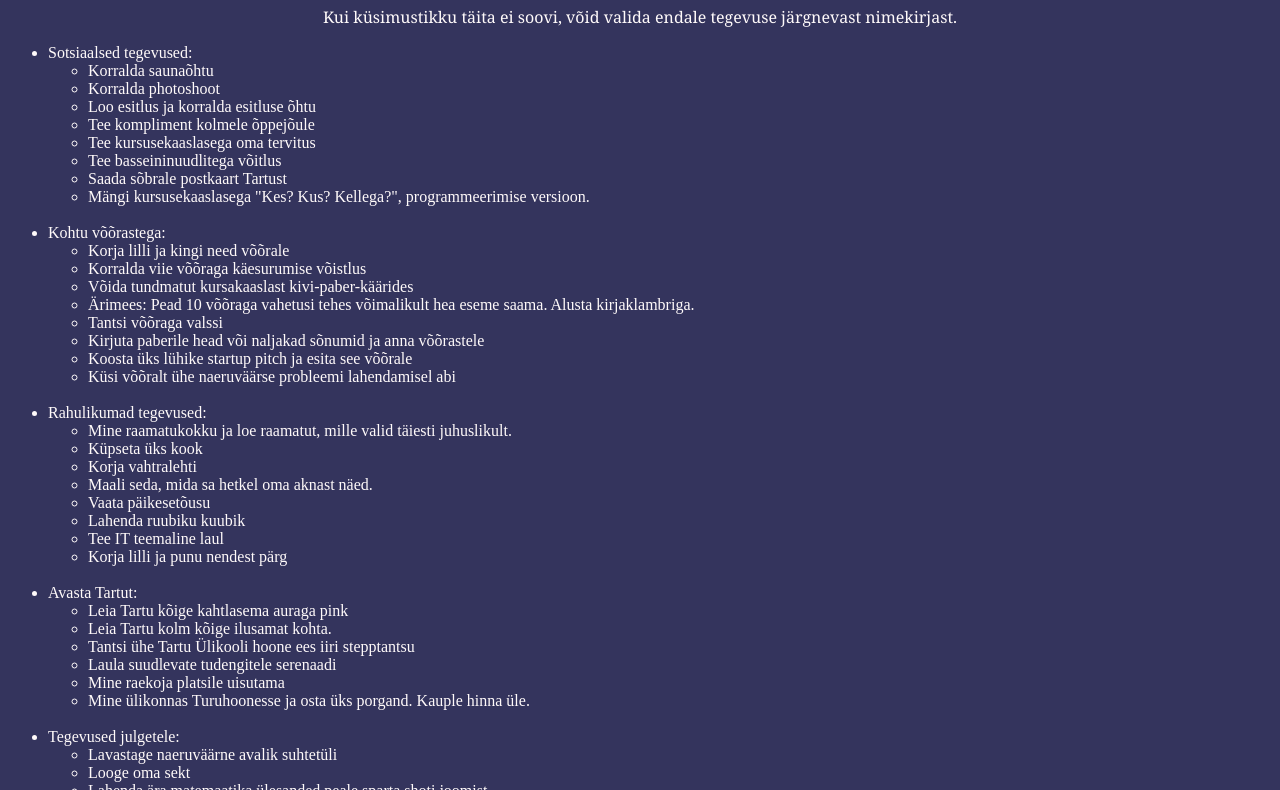
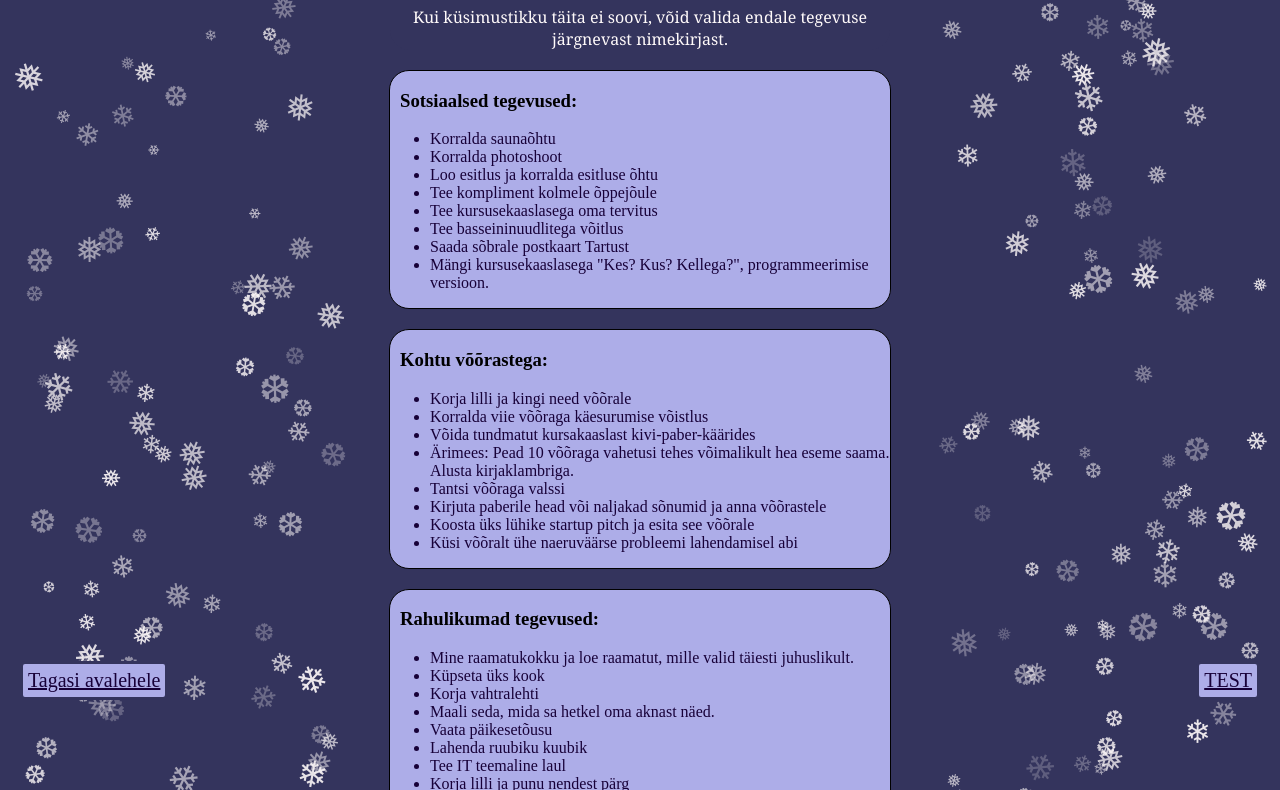
Before and after one commit to amadnaa/anuma, a plain HTML site: page sidequestid.html in a window 1280 px wide. Shown: the part 80-870 px from the top of the page. Drawn offline with Linux system fonts and the light colour scheme.

Commit message:
lisan loendi kujunuse variandi

```diff
--- a/loendi_style.css
+++ b/loendi_style.css
@@ -1,10 +1,14 @@
 body {
     background-color: rgb(52, 52, 93);
+    position: relative;
 }
 h1{
     color: Snow;
     font-family:Georgia, 'Times New Roman', Times, serif ;
     text-align: center;
+}
+h3{
+    margin-left: 10px
 }
 
 p {
@@ -13,10 +17,65 @@ p {
     text-align: center;
 }
 
+.pealkirja_kast {
+    background-color: rgb(52, 52, 93);
+    border: 0px solid;
+    border-radius: 20px;
+    padding: 30 px;
+    max-width: 500px;
+    margin: 20px auto;
+}
+
+.rühm_kast {
+    background-color: rgb(173, 173, 232);
+    border: 1px solid;
+    border-radius: 20px;
+    padding: 30 px;
+    max-width: 500px;
+    margin: 20px auto;
+}
+
+.lumehelves {
+    position: absolute;
+    color: snow;
+    user-select: none;
+    pointer-events: none;
+    z-index: 1000;
+}
+
 a {
-    color: snow;
+    color: rgb(23, 0, 56);
+    font-size: 20px;
 }
 
 ul {
-    color: snow;
+    color: rgb(23, 0, 56);
+
 }
+
+.Tagasi_avalehele {
+    background-color: rgb(173, 173, 232);
+    border: 3px solid rgb(52, 52, 93);
+    border-radius: 5px;
+    padding: 5px;
+    max-width: 500px;
+    margin: 20px auto;
+    position: fixed;
+    bottom: 0px;
+    left: 20px;
+    z-index: 9999;
+}
+
+.Testi_juurde {
+    background-color: rgb(173, 173, 232);
+    border: 3px solid rgb(52, 52, 93);
+    border-radius: 5px;
+    padding: 5px;
+    max-width: 500px;
+    margin: 20px auto;
+    position: fixed;
+    bottom: 0px;
+    right: 20px;
+    z-index: 9999;
+
+}
--- a/sidequestid.html
+++ b/sidequestid.html
@@ -7,10 +7,12 @@
     <title>Sidequest</title>
 </head>
 <body>
+    <div class = "pealkirja_kast">
         <h1>Sidequestide nimekiri</h1>
         <p>Kui küsimustikku täita ei soovi, võid valida endale tegevuse järgnevast nimekirjast.</p>
-    <ul>
-        <li>Sotsiaalsed tegevused:
+    </div>
+    <div class = "rühm_kast">
+        <h3>Sotsiaalsed tegevused:</h3>
             <ul>
                 <li>Korralda saunaõhtu</li>
                 <li>Korralda photoshoot</li>
@@ -21,9 +23,9 @@
                 <li>Saada sõbrale postkaart Tartust</li>
                 <li>Mängi kursusekaaslasega "Kes? Kus? Kellega?", programmeerimise versioon.</li>
             </ul>
-        </li>
-        <br>
-        <li>Kohtu võõrastega:
+    </div>
+    <div class = "rühm_kast">
+        <h3>Kohtu võõrastega:</h3>
         <ul>
             <li>Korja lilli ja kingi need võõrale</li>
             <li>Korralda viie võõraga käesurumise võistlus</li>
@@ -34,9 +36,9 @@
             <li>Koosta üks lühike startup pitch ja esita see võõrale</li>
             <li>Küsi võõralt ühe naeruväärse probleemi lahendamisel abi</li>
         </ul>
-        </li>
-        <br>
-        <li>Rahulikumad tegevused:
+    </div>
+    <div class = "rühm_kast">
+        <h3>Rahulikumad tegevused:</h3>
         <ul>
             <li>Mine raamatukokku ja loe raamatut, mille valid täiesti juhuslikult.</li>
             <li>Küpseta üks kook</li>
@@ -47,9 +49,9 @@
             <li>Tee IT teemaline laul</li>
             <li>Korja lilli ja punu nendest pärg</li>
         </ul>
-        </li>
-        <br>
-        <li>Avasta Tartut:
+    </div>
+    <div class = "rühm_kast">
+        <h3>Avasta Tartut:</h3>
         <ul>
             <li>Leia Tartu kõige kahtlasema auraga pink</li>
             <li>Leia Tartu kolm kõige ilusamat kohta.</li>
@@ -58,9 +60,9 @@
             <li>Mine raekoja platsile uisutama</li>
             <li>Mine ülikonnas Turuhoonesse ja osta üks porgand. Kauple hinna üle.</li>
         </ul>
-        </li>
-        <br>
-         <li>Tegevused julgetele:</li>
+    </div>
+    <div class = "rühm_kast">
+        <h3>Tegevused julgetele:</h3>
         <ul>
             <li>Lavastage naeruväärne avalik suhtetüli</li>
             <li>Looge oma sekt</li>
@@ -68,6 +70,34 @@
             <li>Lavastage abieluettepanek</li>
             <li>Lavastage lahkuminek</li>
         </ul>
+    </div>
 
-    </ul>
+    <script>
+        const helveste_arv = 250;
+        const sümbolid = ['❄', '❅', '❆'];
+
+        for (let i = 0; i < helveste_arv; i++) {
+            const helves = document.createElement('div');
+            helves.className = 'lumehelves';
+            helves.innerText = sümbolid[Math.floor(Math.random() * sümbolid.length)];
+            helves.style.top = Math.random() * 95 + '%';
+            helves.style.fontSize = (Math.random() *  25 + 15) + 'px';
+            helves.style.opacity = (Math.random() * 0.7 + 0.2).toFixed(2);
+            const pööre = Math.random() * 360;
+            helves.style.transform = `rotate(${pööre}deg)`;
+            if (Math.random() > 0.5) {
+                helves.style.left = Math.random() * 25 + '%';
+            } else {
+                helves.style.right = Math.random() * 25 + '%';
+            }
+            document.body.appendChild(helves);
+        }
+    </script>
+
+    <div class="Tagasi_avalehele">
+        <a href="index.html">Tagasi avalehele</a><br>
+    </div>
+    <div class="Testi_juurde">
+        <a href="quiz.html">TEST</a><br>
+    </div>
 </body></html>
```
Lines whose indentation alone changed are shown as unchanged.
